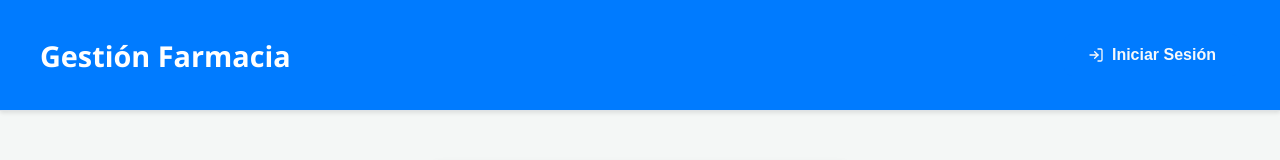
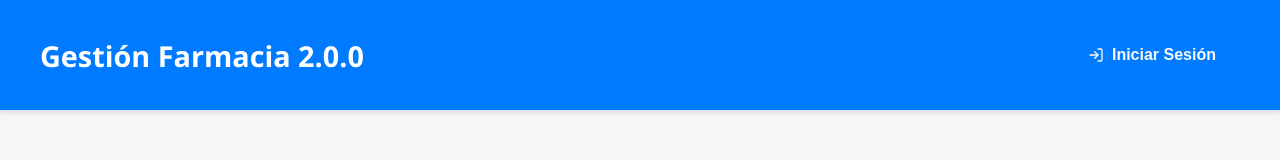
Before and after one commit to criz8766/proyecto_gps_servidor, a React (Create React App) app in the folder frontend/: page / in a window 1280 px wide. Shown: the top 160 px of the page. Built offline with nearby package versions, Linux system fonts and the light colour scheme; no server answers.

Commit message:
nombre farmacia

```diff
--- a/frontend/src/App.tsx
+++ b/frontend/src/App.tsx
@@ -37,7 +37,7 @@ function App() {
 
             {/* --- GRUPO IZQUIERDO: Título y Saludo --- */}
             <div className="header-left">
-              <h1 className="logo-title">Gestión Farmacia</h1>
+              <h1 className="logo-title">Gestión Farmacia 2.0.0</h1>
               {isAuthenticated && user && (
                 <span className="user-greeting">
                   {FiUser({})} Hola, {user.name || user.email}
```
